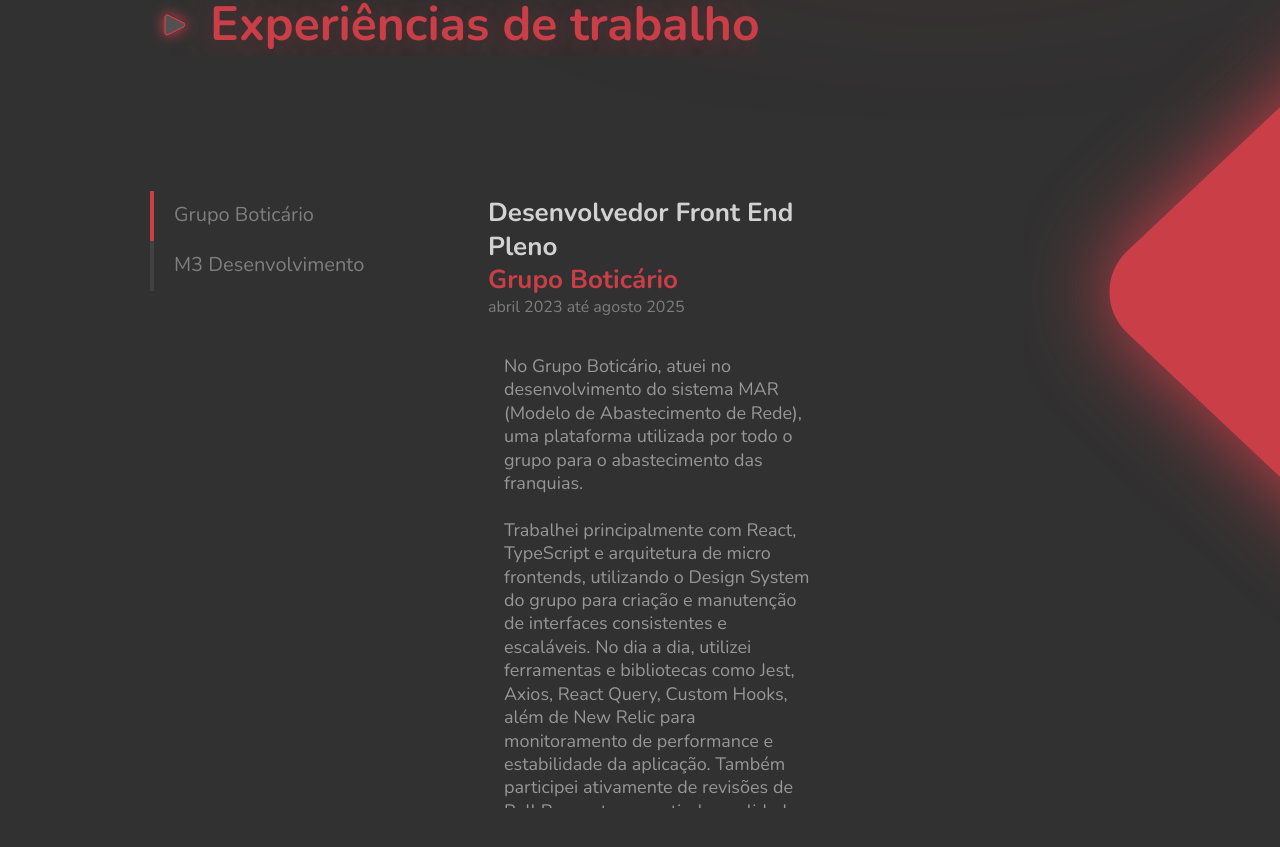
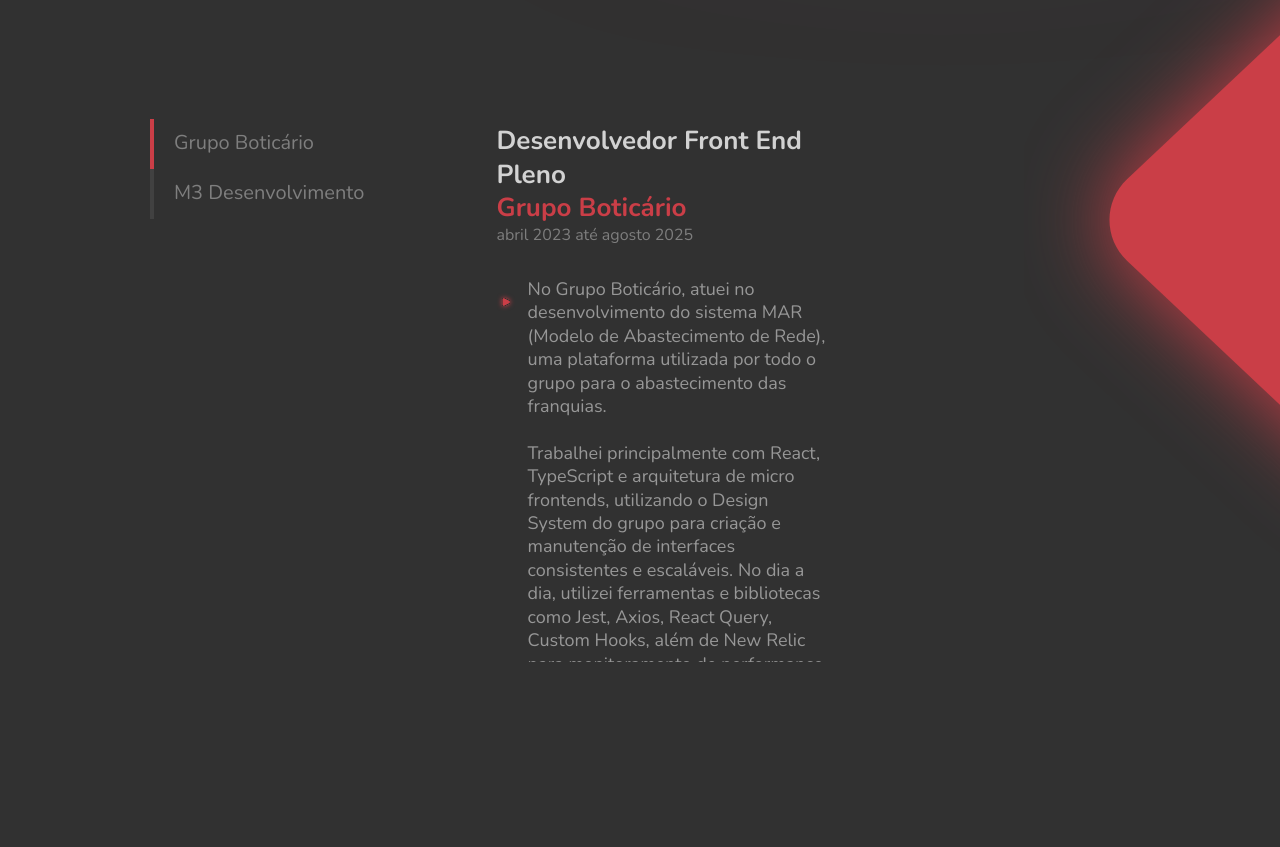
Before and after one commit to Lucaszanin/portifolio-react, a React (Vite) app: page / in a window 1280 px wide. Shown: the part 1951-2798 px from the top of the page. After the commit the page ends 2763 px from the top, so only its background shows below. Built offline with nearby package versions, Linux system fonts and the light colour scheme; the HTML template or start-up script is replaced by a standard one.

Commit message:
refactor: adjusts in sidebarcontent

```diff
--- a/src/ui/pages/main/components/CustomizeText/CustomizeText.styles.ts
+++ b/src/ui/pages/main/components/CustomizeText/CustomizeText.styles.ts
@@ -29,6 +29,6 @@ export const TextContainer = styled.div`
   display: flex;
   justify-content: flex-start;
   align-items: center;
-  padding: 0.75rem 0;
+  margin: 0 0 0.75rem 0;
   width: 100%;
 `
--- a/src/ui/pages/main/sections/SuitCase/components/SideBarContent/SideBarContent.styles.ts
+++ b/src/ui/pages/main/sections/SuitCase/components/SideBarContent/SideBarContent.styles.ts
@@ -58,11 +58,7 @@ export const WorkSubTitle = styled.p`
 
 export const SpaceText = styled.div`
   display: flex;
-  flex-direction: column;
-  margin: 0.625rem 0;
-  overflow-y: scroll;
-  height: 60vh;
-  padding: 0 1rem;
+  padding: 1rem 1rem 0 0;
   &::before {
     content: '';
     display: block;
@@ -74,6 +70,13 @@ export const SpaceText = styled.div`
     background-size: contain;
   }
 `
+export const TextContainer = styled.div`
+  width: fit-content;
+  margin-top: 1rem;
+  height: 50vh;
+  max-height: 100%;
+  overflow-y: scroll;
+`
 
 export const WrapperContent = styled.div`
   display: block;
--- a/src/ui/pages/main/sections/SuitCase/components/SideBarContent/SideBarContent.tsx
+++ b/src/ui/pages/main/sections/SuitCase/components/SideBarContent/SideBarContent.tsx
@@ -12,11 +12,13 @@ export const SideBarContent = ({ content }: T.SideBarMenuProps) => {
             <S.EvidenceText>{content.company}</S.EvidenceText>
             <S.WorkSubTitle>{content.period}</S.WorkSubTitle>
           </S.WrapperTitle>
-          <S.SpaceText>
+          <S.TextContainer>
             {content?.paragraphs?.map((p) => (
-              <CustomizeText text={p.text} key={p.id} />
+              <S.SpaceText key={p.id}>
+                <CustomizeText text={p.text} />
+              </S.SpaceText>
             ))}
-          </S.SpaceText>
+          </S.TextContainer>
         </S.WrapperContent>
       )}
     </S.Container>
```
